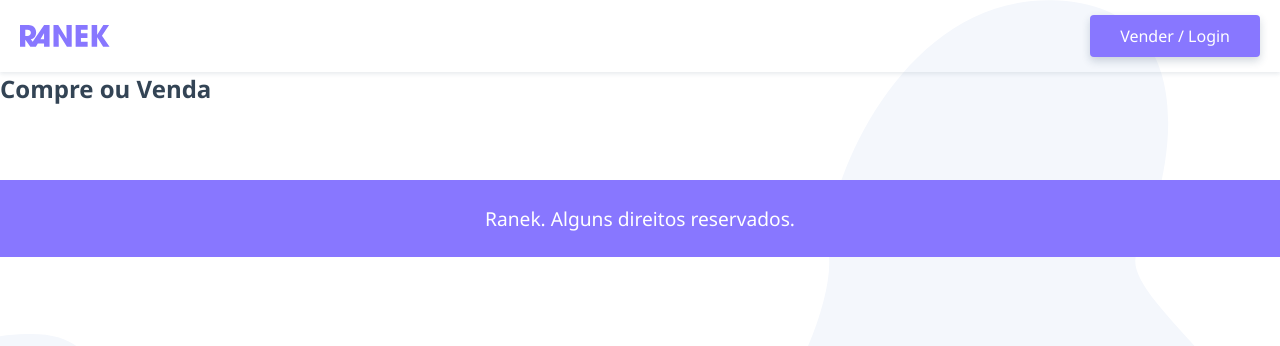
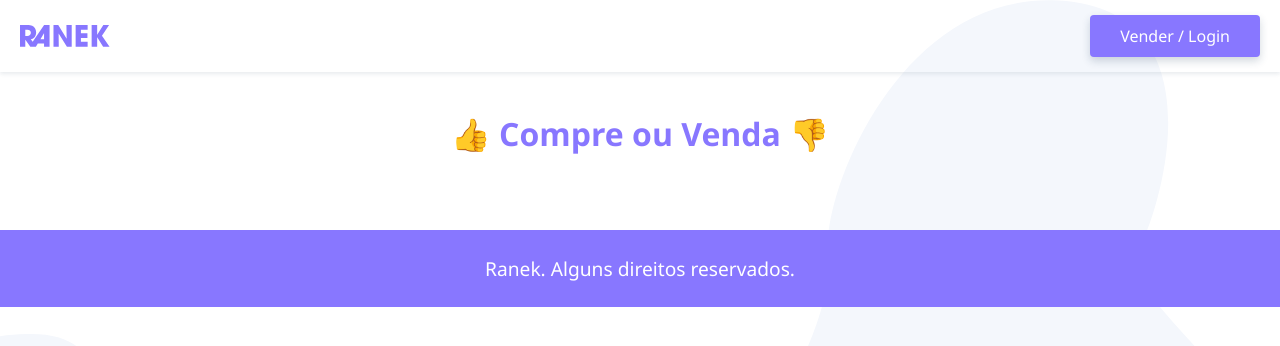
Before and after one commit to lqmorais/projeto-ranek, a Vue app: page / in a window 1280 px wide. Shown: the top 346 px of the page. Built offline with nearby package versions, Linux system fonts and the light colour scheme.

Commit message:
Início da página Home

```diff
--- /dev/null
+++ b/src/components/ProdutosBuscar.vue
@@ -0,0 +1,9 @@
+<template>
+  <div></div>
+</template>
+
+<script>
+export default {};
+</script>
+
+<style></style>
--- /dev/null
+++ b/src/components/ProdutosLista.vue
@@ -0,0 +1,9 @@
+<template>
+  <div></div>
+</template>
+
+<script>
+export default {};
+</script>
+
+<style></style>
--- a/src/views/Home.vue
+++ b/src/views/Home.vue
@@ -1,12 +1,29 @@
 <template>
   <section>
-    <h1>Compre ou Venda</h1>
+    <h1>👍 Compre ou Venda 👎</h1>
+    <ProdutosBuscar />
+    <ProdutosLista />
   </section>
 </template>
 
 <script>
+import ProdutosBuscar from "@/components/ProdutosBuscar.vue";
+import ProdutosLista from "@/components/ProdutosLista.vue";
+
 export default {
   name: "Home",
-  components: {},
+  components: {
+    ProdutosBuscar,
+    ProdutosLista,
+  },
 };
 </script>
+
+<style>
+h1 {
+  font-size: 2rem;
+  color: #87f;
+  margin-top: 40px;
+  text-align: center;
+}
+</style>
```
